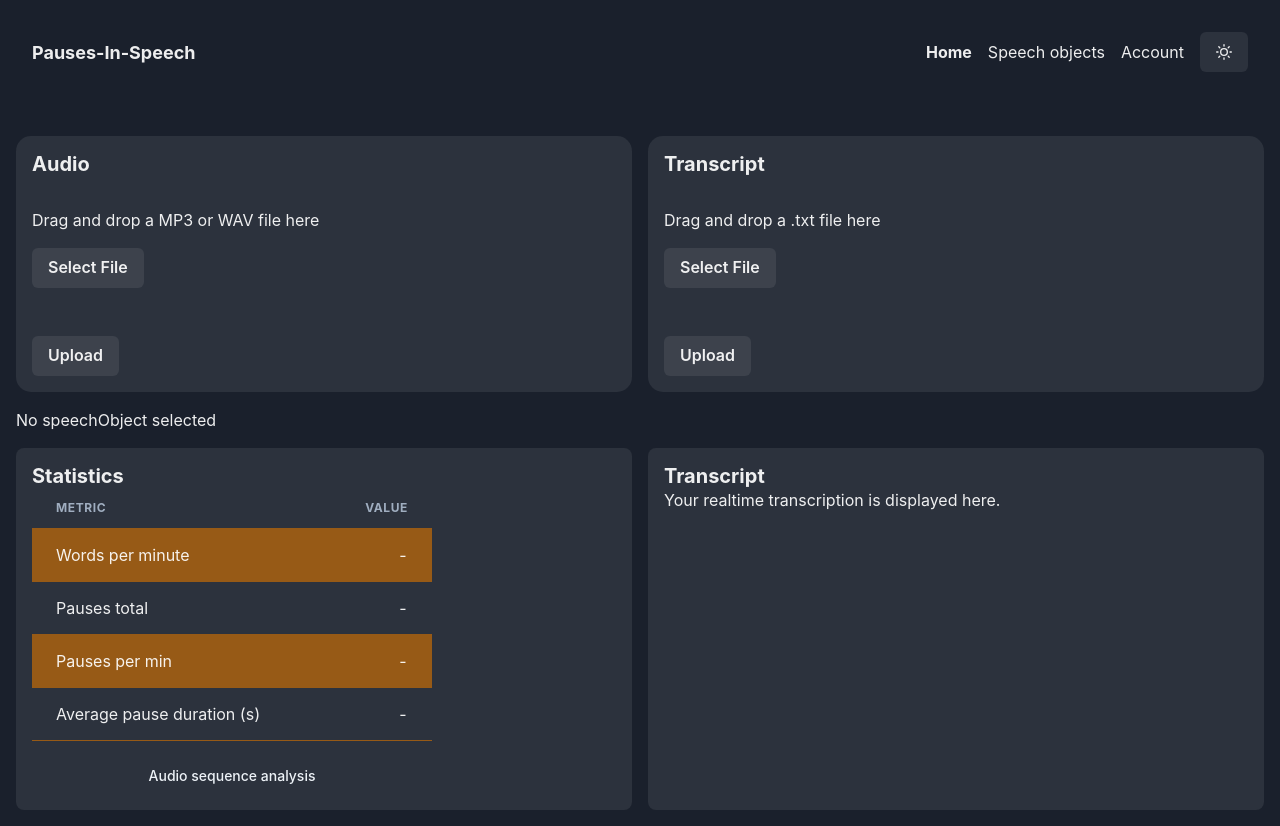
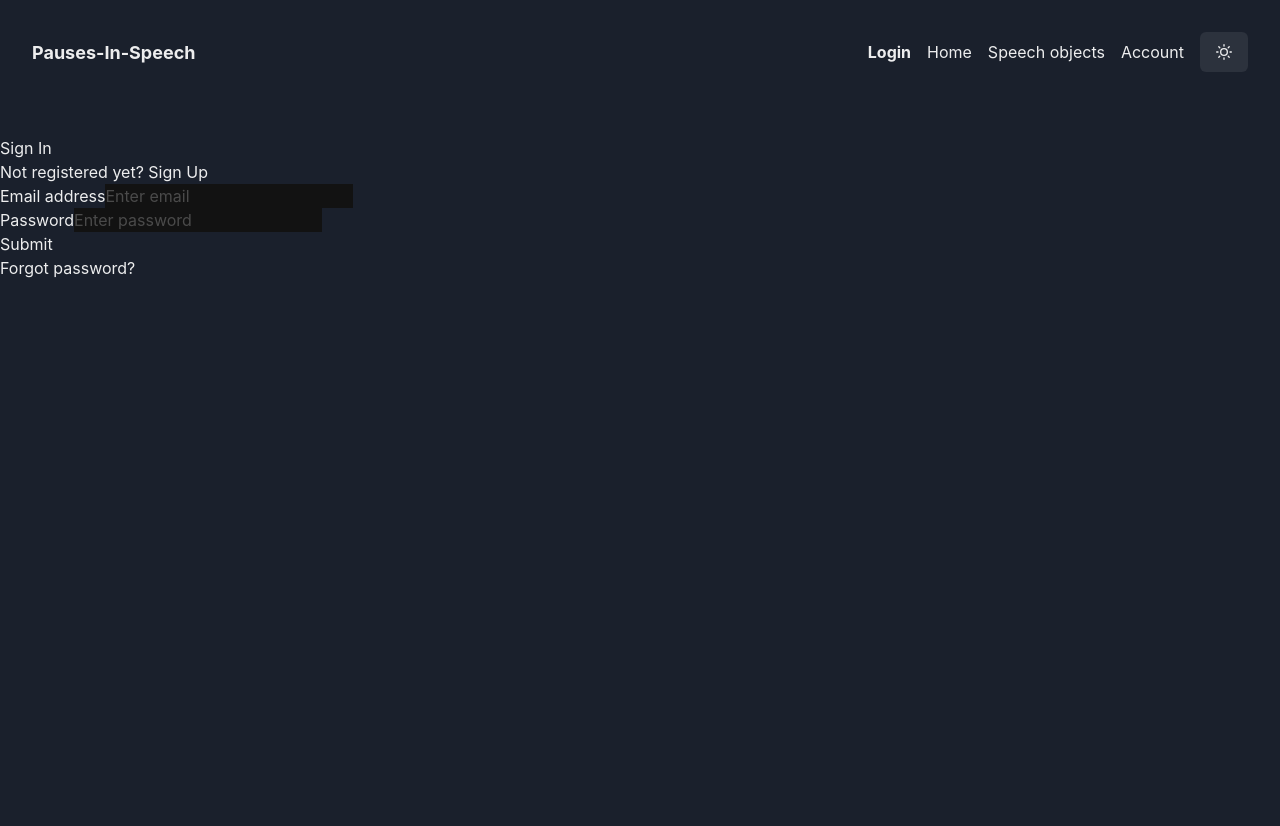
Before and after one commit to Pauses-In-Speech/pis_webapp, a React (Create React App) app: page / in a window 1280 px wide. After the commit the page ends 800 px from the top, so only its background shows below. Built offline with nearby package versions, Linux system fonts and the light colour scheme.

Commit message:
WIP add login page

```diff
--- a/src/components/Header.jsx
+++ b/src/components/Header.jsx
@@ -53,7 +53,8 @@ function Header() {
         justify={["center", "space-between", "flex-end", "flex-end"]}
         direction={["column", "row", "row", "row"]}
         pt={[4, 4, 0, 0]}>
-          <MenuItem to="/">Home</MenuItem>
+          <MenuItem to="/">Login</MenuItem>
+          <MenuItem to="/home">Home</MenuItem>
           <MenuItem to="/library">Speech objects</MenuItem>
           {/* <MenuItem to="/account" isLast>Account</MenuItem> */}
           <MenuItem to="/account">Account</MenuItem>
--- /dev/null
+++ b/src/pages/Login.jsx
@@ -0,0 +1,170 @@
+import { React, useState, useRef } from 'react'
+import { useNavigate } from 'react-router-dom';
+
+function Login() {
+  const navigate = useNavigate();
+  let [authMode, setAuthMode] = useState("signin")
+  const registerEmailRef = useRef();
+  const registerPasswordRef = useRef();
+
+  const loginEmailRef = useRef();
+  const loginPasswordRef = useRef();
+
+  const changeAuthMode = () => {
+    setAuthMode(authMode === "signin" ? "signup" : "signin")
+  }
+
+  const handleRegisterAccount = async (e) => {
+    e.preventDefault();
+    // console.log(registerEmailRef.current.value)
+    // console.log(registerPasswordRef.current.value)
+    var registerData = {
+      "email": registerEmailRef.current.value,
+      "password": registerPasswordRef.current.value,
+    }
+    registerData = JSON.stringify(registerData)
+    console.log(registerData)
+
+    try {
+      const response = await fetch('http://0.0.0.0:8000/auth/register', {
+        method: 'POST',
+        headers: {
+          'Content-Type': 'application/json',
+        },
+        body: registerData,
+      });
+      const data = await response.json();
+      if (response.status === 400) {
+        console.log("Caught 400 status: User already exists (pis).")
+      } else if (response.ok) {
+        console.log("Response for registration was OK");
+        changeAuthMode();
+      }
+      console.log(data)
+    } catch (error) {
+      console.log("Error:", error);
+    }
+  }
+
+  const handleLogin = async (e) => {
+    e.preventDefault();
+    var loginData = {
+      "username": loginEmailRef.current.value,
+      "password": loginPasswordRef.current.value,
+    }
+    console.log(loginData)
+
+    try {
+      const response = await fetch('http://0.0.0.0:8000/auth/jwt/login', {
+        method: 'POST',
+        headers: {
+          'Content-Type': 'application/x-www-form-urlencoded',
+        },
+        body: new URLSearchParams(loginData),
+      });
+      const data = await response.json();
+      if (response.status === 400) {
+        console.log("Caught 400 status: Wrong username or password (pis).") //TODO: Check error codes and rewrite
+      } else if (response.ok) {
+        console.log("Login was successfull. Token: ", data.access_token);
+        // console.log(data);
+        navigate("/home");
+
+      }
+      console.log(data)
+    } catch (error) {
+      console.log("Error:", error);
+    }
+  }
+
+
+  if (authMode === "signin") {
+    // Log in to account
+    return (
+      <div className="Auth-form-container">
+        <form onSubmit={handleLogin} className="Auth-form">
+          <div className="Auth-form-content">
+            <h3 className="Auth-form-title">Sign In</h3>
+            <div className="text-center">
+              Not registered yet?{" "}
+              <span className="link-primary" onClick={changeAuthMode}>
+                Sign Up
+              </span>
+            </div>
+            <div className="form-group mt-3">
+              <label>Email address</label>
+              <input
+                type="email"
+                className="form-control mt-1"
+                placeholder="Enter email"
+                ref={loginEmailRef}
+              />
+            </div>
+            <div className="form-group mt-3">
+              <label>Password</label>
+              <input
+                type="password"
+                className="form-control mt-1"
+                placeholder="Enter password"
+                ref={loginPasswordRef}
+              />
+            </div>
+            <div className="d-grid gap-2 mt-3">
+              <button type="submit" className="btn btn-primary">
+                Submit
+              </button>
+            </div>
+            <p className="text-center mt-2">
+              Forgot <a href="#">password?</a>
+            </p>
+          </div>
+        </form>
+      </div>
+    )
+  }
+
+  // Register new account
+  return (
+    <div className="Auth-form-container">
+      <form onSubmit={handleRegisterAccount} className="Auth-form">
+        <div className="Auth-form-content">
+          <h3 className="Auth-form-title">Sign In</h3>
+          <div className="text-center">
+            Already registered?{" "}
+            <span className="link-primary" onClick={changeAuthMode}>
+              Sign In
+            </span>
+          </div>
+          <div className="form-group mt-3">
+            <label>Email address</label>
+            <input
+              type="email"
+              className="form-control mt-1"
+              placeholder="Email Address"
+              ref={registerEmailRef}
+            />
+          </div>
+          <div className="form-group mt-3">
+            <label>Password</label>
+            <input
+              type="password"
+              className="form-control mt-1"
+              placeholder="Password"
+              ref={registerPasswordRef}
+            />
+          </div>
+          <div className="d-grid gap-2 mt-3">
+            <button type="submit" className="btn btn-primary">
+              Submit
+            </button>
+          </div>
+          <p className="text-center mt-2">
+            Forgot <a href="#">password?</a>
+          </p>
+        </div>
+      </form>
+    </div>
+  )
+}
+
+export default Login
--- a/src/pages/Pages.jsx
+++ b/src/pages/Pages.jsx
@@ -2,6 +2,7 @@ import React, {useState} from 'react'
 import Home from './Home'
 import Library from './Library'
 import Account from './Account';
+import Login from './Login';
 import { Route, Routes, useLocation, } from 'react-router-dom';
 
 function Pages() {
@@ -12,9 +13,12 @@ function Pages() {
   const handleSpeechObjectSelect = (speechObject) => {
     setSelectedSpeechObject(speechObject);
   };
+
+  // TODO write a redirectIfBadToken function and pass to every route except "/"
   return (
     <Routes location={location} key={location.pathname}>
-      <Route path='/' element={<Home speechObject={selectedSpeechObject} onSpeechObjectSelect={handleSpeechObjectSelect}/>} />
+      <Route path='/' element={<Login />} />
+      <Route path='/home' element={<Home speechObject={selectedSpeechObject} onSpeechObjectSelect={handleSpeechObjectSelect}/>} />
       <Route path='/library' element={<Library onSpeechObjectSelect={handleSpeechObjectSelect}/>} />
       <Route path='/account' element={<Account />} />
     </Routes>
```
